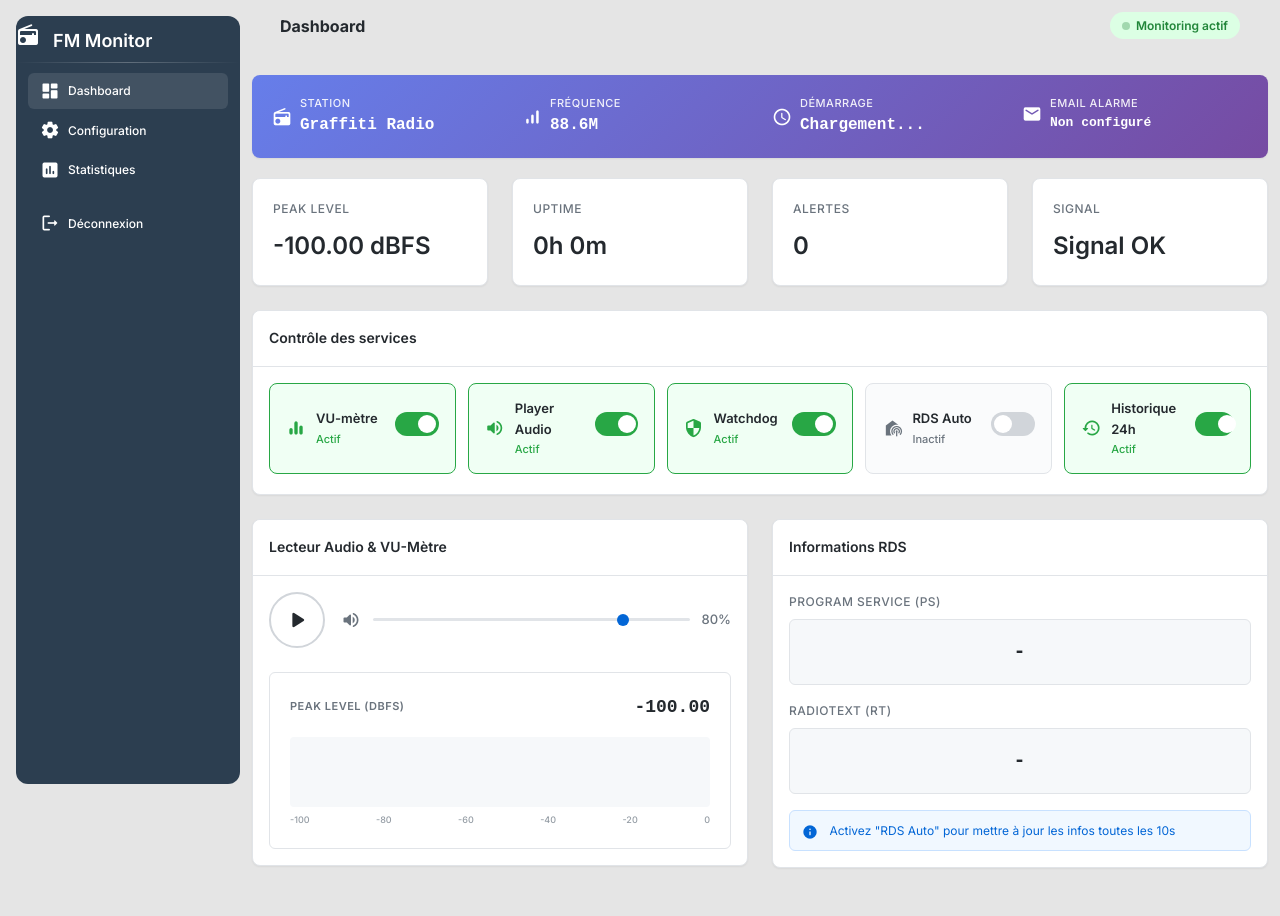
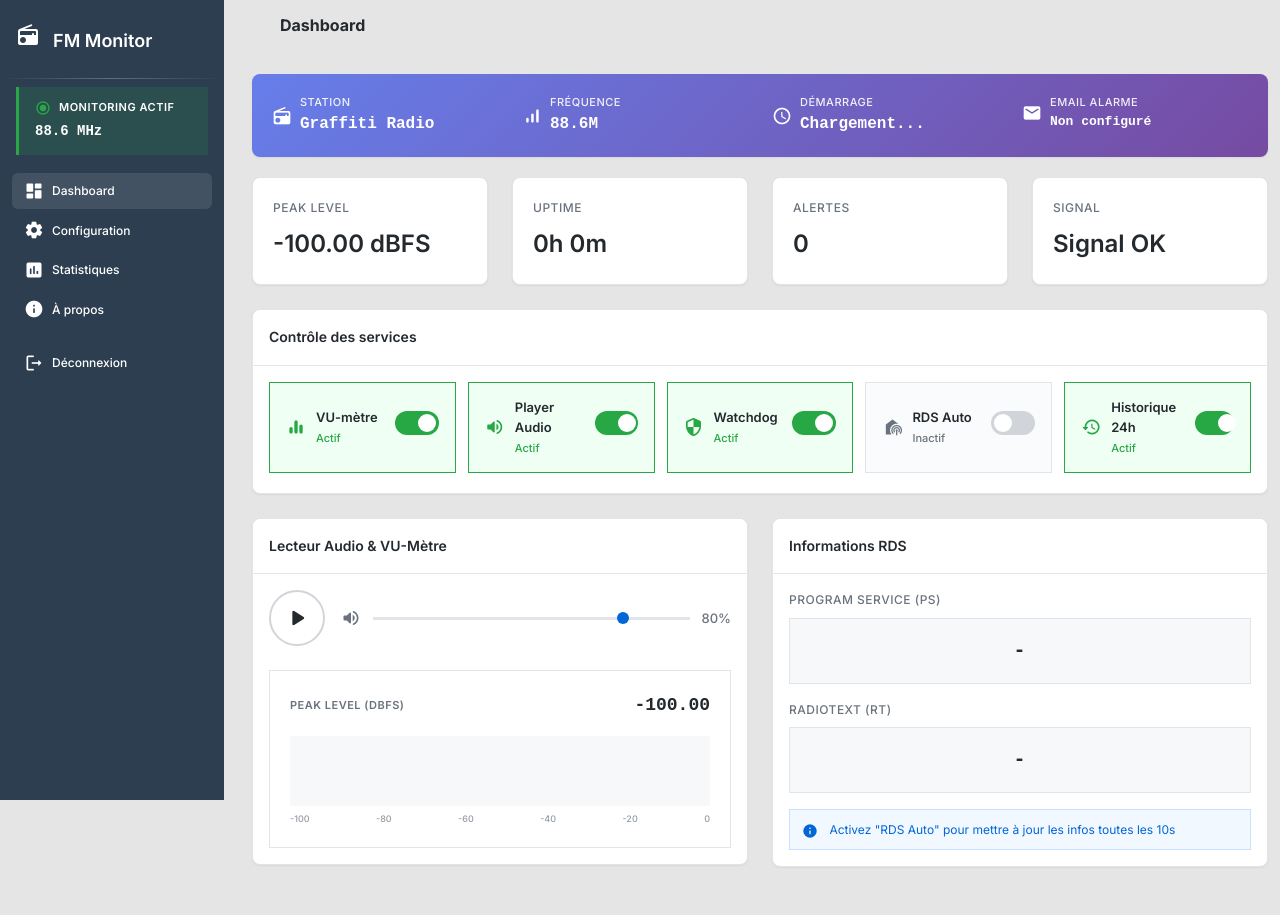
Before and after one commit to LyonelB/fm-monitor, a Flask app: page / in a window 1280 px wide. Run offline with Flask 3, Linux system fonts and the light colour scheme; the visitor is signed in with stand-in values (Sample User, id 1); data that the repository does not hold is empty; some libraries are stand-ins or nearby versions.

Commit message:
UI: sidebar pleine hauteur + badge monitoring + FIFO streaming
- Sidebar sans marge ni coins arrondis, pleine hauteur
- Badge monitoring + fréquence visible sur toutes les pages
- Lien GitHub dans le menu
- Suppression coins arrondis des cards/boutons
- FIFO pour streaming audio (évite saturation /tmp)

```diff
--- a/templates/index.html
+++ b/templates/index.html
@@ -42,7 +42,6 @@
         background: linear-gradient(135deg, #667eea 0%, #764ba2 100%);
         color: white;
         padding: 20px;
-        border-radius: 8px;
         margin-bottom: 20px;
         border: none;
     }
@@ -50,14 +49,14 @@
     .config-info-item:last-child { margin-bottom: 0; }
     .config-info-label { font-size: 11px; opacity: 0.9; font-weight: 500; text-transform: uppercase; letter-spacing: 0.5px; }
     .config-info-value { font-size: 16px; font-weight: 700; font-family: 'Courier New', monospace; }
-    .vu-meter-container { background: white; border-radius: 6px; padding: 20px; border: 1px solid #e1e4e8; }
+    .vu-meter-container { background: white; padding: 20px; border: 1px solid #e1e4e8; }
     .vu-meter-header { display: flex; justify-content: space-between; align-items: center; margin-bottom: 16px; }
     .vu-meter-title { font-size: 11px; font-weight: 600; color: #6a737d; text-transform: uppercase; letter-spacing: 0.5px; }
     .vu-meter-value { font-family: 'Courier New', monospace; font-size: 18px; font-weight: 700; color: #24292e; }
     .vu-meter-bars-container {
         display: flex; gap: 1px; height: 70px;
         align-items: flex-end; background: #f6f8fa;
-        border-radius: 4px; padding: 6px;
+        padding: 6px;
     }
     .vu-bar { flex: 1; height: 100%; display: flex; align-items: flex-end; background: transparent; }
     .vu-bar-fill { width: 100%; height: 0%; transition: height 0.05s linear; border-radius: 1px 1px 0 0; }
@@ -72,7 +71,7 @@
     .play-button.playing { border-color: #0366d6; background: #0366d6; color: white; }
     .material-icons-round { font-size: 28px; }
     .volume-control { display: flex; align-items: center; gap: 12px; }
-    .volume-slider { flex: 1; height: 3px; border-radius: 2px; background: #e1e4e8; outline: none; -webkit-appearance: none; }
+    .volume-slider { flex: 1; height: 3px; background: #e1e4e8; outline: none; -webkit-appearance: none; }
     .volume-slider::-webkit-slider-thumb { -webkit-appearance: none; width: 12px; height: 12px; border-radius: 50%; background: #0366d6; cursor: pointer; }
     .rds-display {
         font-family: 'Courier New', monospace;
@@ -81,7 +80,6 @@
         color: #24292e;
         background: #f6f8fa;
         padding: 16px;
-        border-radius: 6px;
         text-align: center;
         border: 1px solid #e1e4e8;
         letter-spacing: 1px;
@@ -93,10 +91,10 @@
     }
     .alert-info {
         background: #f1f8ff; border: 1px solid #c8e1ff;
-        color: #0366d6; padding: 10px 12px; border-radius: 6px; font-size: 12px;
+        color: #0366d6; padding: 10px 12px; font-size: 12px;
     }
     .btn {
-        padding: 8px 16px; border-radius: 6px; font-size: 14px;
+        padding: 8px 16px; font-size: 14px;
         font-weight: 500; border: 1px solid; cursor: pointer; transition: all 0.2s;
         display: inline-flex; align-items: center; gap: 6px;
     }
@@ -114,7 +112,6 @@
     }
     .service-card {
         border: 1px solid #e1e4e8;
-        border-radius: 8px;
         padding: 14px 16px;
         display: flex;
         align-items: center;
@@ -150,28 +147,28 @@
     input:checked + .toggle-slider { background: #28a745; }
     input:checked + .toggle-slider:before { transform: translateX(20px); }
 
-    /* Badge monitoring */
-    .monitoring-badge {
-        display: inline-flex; align-items: center; gap: 6px;
-        padding: 4px 12px; border-radius: 20px;
-        font-size: 12px; font-weight: 600;
-    }
-    .monitoring-badge.running { background: #dcffe4; color: #22863a; }
-    .monitoring-badge.stopped { background: #ffeef0; color: #d73a49; }
-    .pulse { width: 8px; height: 8px; border-radius: 50%; background: #22863a; animation: pulse 1.5s infinite; }
-    @keyframes pulse { 0%, 100% { opacity: 1; } 50% { opacity: 0.3; } }
   </style>
 </head>
 
 <body class="g-sidenav-show bg-gray-200">
-  <aside class="sidenav navbar navbar-vertical navbar-expand-xs border-0 border-radius-xl my-3 fixed-start ms-3" style="background: #2c3e50;">
-    <div class="sidenav-header">
+  <aside class="sidenav navbar navbar-vertical navbar-expand-xs border-0 fixed-start" style="background: #2c3e50; margin: 0 !important; border-radius: 0 !important; height: 100vh;">
+    <div class="sidenav-header" style="padding: 16px;">
       <a class="navbar-brand m-0" href="/">
         <i class="material-icons-round text-white" style="font-size: 24px;">radio</i>
         <span class="ms-2 font-weight-bold text-white">FM Monitor</span>
       </a>
     </div>
     <hr class="horizontal light mt-0 mb-2">
+
+    <!-- Badge Monitoring Actif -->
+    <div style="padding: 12px 16px; margin: 0 16px 16px 16px; background: rgba(40, 167, 69, 0.15); border-left: 3px solid #28a745;">
+      <div style="display: flex; align-items: center; gap: 8px; margin-bottom: 4px;">
+        <i class="material-icons-round" style="font-size: 16px; color: #28a745;">radio_button_checked</i>
+        <span style="font-size: 11px; color: #fff; font-weight: 600; text-transform: uppercase; letter-spacing: 0.5px;">Monitoring actif</span>
+      </div>
+      <div style="font-family: 'Courier New', monospace; font-size: 14px; color: #fff; font-weight: 700;" id="sidebar-frequency">88.6 MHz</div>
+    </div>
+
     <div class="collapse navbar-collapse w-auto">
       <ul class="navbar-nav">
         <li class="nav-item">
@@ -192,6 +189,12 @@
             <span class="ms-2">Statistiques</span>
           </a>
         </li>
+        <li class="nav-item">
+          <a class="nav-link text-white" href="https://github.com/LyonelB/fm-monitor" target="_blank">
+            <i class="material-icons-round" style="font-size: 20px;">info</i>
+            <span class="ms-2">À propos</span>
+          </a>
+        </li>
         <li class="nav-item mt-3">
           <a class="nav-link text-white" href="/logout">
             <i class="material-icons-round" style="font-size: 20px;">logout</i>
@@ -202,15 +205,11 @@
     </div>
   </aside>
 
-  <main class="main-content position-relative max-height-vh-100 h-100 border-radius-lg">
-    <nav class="navbar navbar-main navbar-expand-lg px-0 mx-4 shadow-none border-radius-xl">
+  <main class="main-content position-relative max-height-vh-100 h-100">
+    <nav class="navbar navbar-main navbar-expand-lg px-0 mx-4 shadow-none">
       <div class="container-fluid py-1 px-3">
         <div style="display: flex; justify-content: space-between; align-items: center; width: 100%;">
           <h6 class="font-weight-bolder mb-0" style="color: #24292e;">Dashboard</h6>
-          <div id="monitoring-badge" class="monitoring-badge running">
-            <div class="pulse"></div>
-            Monitoring actif
-          </div>
         </div>
       </div>
     </nav>
@@ -525,6 +524,12 @@
             const config = await response.json();
             document.getElementById('station-name-display').textContent = config.station?.name || 'Graffiti Radio';
             document.getElementById('frequency-display').textContent = config.rtl_sdr?.frequency || '88.6M';
+
+            // Mettre à jour le badge dans la sidebar
+            const freq = config.rtl_sdr?.frequency || '88.6M';
+            const freqMhz = freq.replace('M', ' MHz');
+            document.getElementById('sidebar-frequency').textContent = freqMhz;
+
             let emailDisplay = 'Non configuré';
             if (config.email?.recipient_emails) {
                 const recip = config.email.recipient_emails;
@@ -556,16 +561,6 @@
 
             if (stats.start_time) {
                 document.getElementById('start-time-display').textContent = stats.start_time;
-            }
-
-            // Badge monitoring
-            const badge = document.getElementById('monitoring-badge');
-            if (stats.status === 'En cours') {
-                badge.className = 'monitoring-badge running';
-                badge.innerHTML = '<div class="pulse"></div> Monitoring actif';
-            } else {
-                badge.className = 'monitoring-badge stopped';
-                badge.innerHTML = 'Monitoring arrêté';
             }
 
             // Mettre à jour PS/RT si RDS auto actif
@@ -738,16 +733,6 @@
                     document.getElementById('start-time-display').textContent = stats.start_time;
                 }
 
-                // Badge monitoring
-                const badge = document.getElementById('monitoring-badge');
-                if (stats.status === 'En cours') {
-                    badge.className = 'monitoring-badge running';
-                    badge.innerHTML = '<div class="pulse"></div> Monitoring actif';
-                } else {
-                    badge.className = 'monitoring-badge stopped';
-                    badge.innerHTML = 'Monitoring arrêté';
-                }
-
                 // PS/RT si RDS auto actif
                 if (stats.ps && stats.ps !== '-') {
                     document.getElementById('rds-ps-display').textContent = stats.ps;
```
Also changed, not shown: monitor.py (+16 -0 lines), templates/config.html (+25 -7 lines), templates/stats.html (+34 -8 lines).
